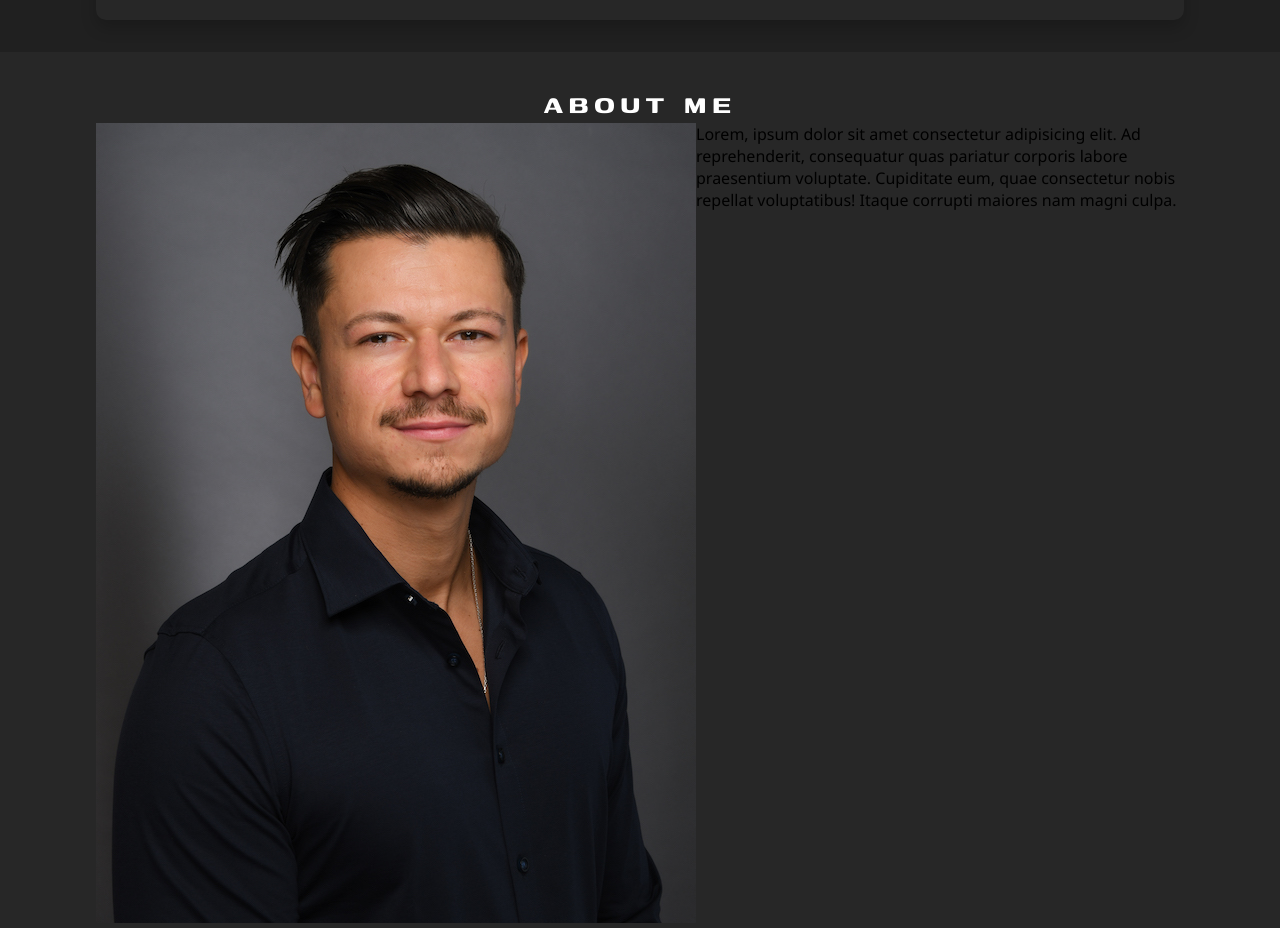
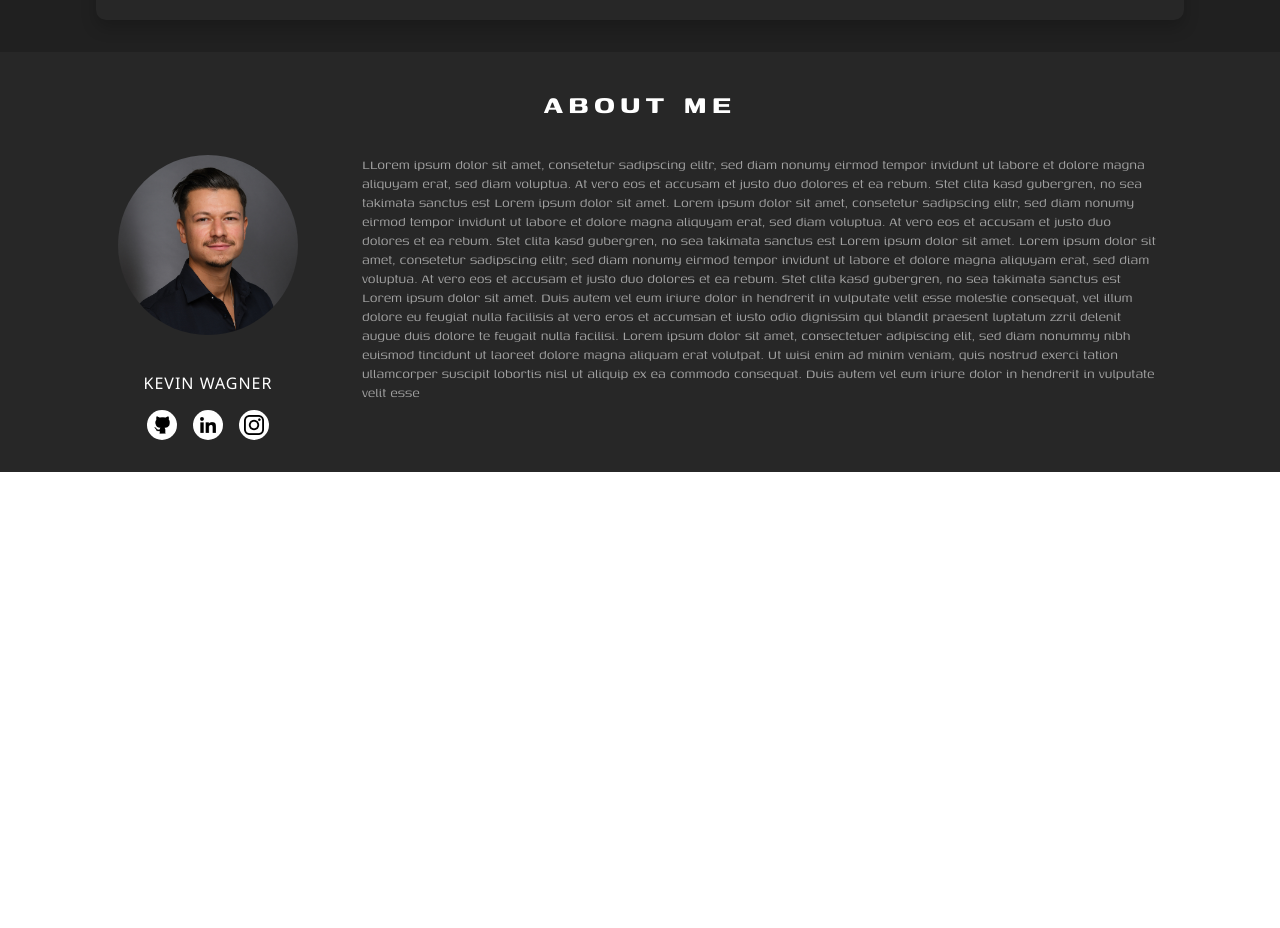
Before and after one commit to Kev4493/portfolio_blackDesign, an Angular app: page / in a window 1280 px wide. Shown: the part 2880-3808 px from the top of the page. After the commit the page ends 3352 px from the top, so only its background shows below. Built offline with nearby package versions, Linux system fonts and the light colour scheme.

Commit message:
add about section

```diff
--- a/src/app/components/about/about.component.html
+++ b/src/app/components/about/about.component.html
@@ -7,9 +7,27 @@
             <div class="about__profileLeftPicture">
                 <img src="../../../assets/img/profile.JPG" alt="">
             </div>
+            <div class="about__profileName">
+                <p>Kevin Wagner</p>
+            </div>
+            <div class="about__ProfileSocial">
+                <div class="navigation__socialmediaCircle">
+                    <img class="navigation__socialmediaCircleIcon" src="../../../assets/icons/github.png" alt="">
+                </div>
+                <div class="navigation__socialmediaCircle">
+                    <img class="navigation__socialmediaCircleIcon" src="../../../assets/icons/linkedin.png" alt="">
+                </div>
+                <div class="navigation__socialmediaCircle">
+                    <img class="navigation__socialmediaCircleIcon" src="../../../assets/icons/instagram.png" alt="">
+                </div>
+            </div>
         </div>
         <div class="about__profileRight">
-            <p>Lorem, ipsum dolor sit amet consectetur adipisicing elit. Ad reprehenderit, consequatur quas pariatur corporis labore praesentium voluptate. Cupiditate eum, quae consectetur nobis repellat voluptatibus! Itaque corrupti maiores nam magni culpa.</p>
+            <p>LLorem ipsum dolor sit amet, consetetur sadipscing elitr, sed diam nonumy eirmod tempor invidunt ut labore et dolore magna aliquyam erat, sed diam voluptua. At vero eos et accusam et justo duo dolores et ea rebum. Stet clita kasd gubergren, no sea takimata sanctus est Lorem ipsum dolor sit amet. Lorem ipsum dolor sit amet, consetetur sadipscing elitr, sed diam nonumy eirmod tempor invidunt ut labore et dolore magna aliquyam erat, sed diam voluptua. At vero eos et accusam et justo duo dolores et ea rebum. Stet clita kasd gubergren, no sea takimata sanctus est Lorem ipsum dolor sit amet. Lorem ipsum dolor sit amet, consetetur sadipscing elitr, sed diam nonumy eirmod tempor invidunt ut labore et dolore magna aliquyam erat, sed diam voluptua. At vero eos et accusam et justo duo dolores et ea rebum. Stet clita kasd gubergren, no sea takimata sanctus est Lorem ipsum dolor sit amet.
+
+                Duis autem vel eum iriure dolor in hendrerit in vulputate velit esse molestie consequat, vel illum dolore eu feugiat nulla facilisis at vero eros et accumsan et iusto odio dignissim qui blandit praesent luptatum zzril delenit augue duis dolore te feugait nulla facilisi. Lorem ipsum dolor sit amet, consectetuer adipiscing elit, sed diam nonummy nibh euismod tincidunt ut laoreet dolore magna aliquam erat volutpat.
+
+                Ut wisi enim ad minim veniam, quis nostrud exerci tation ullamcorper suscipit lobortis nisl ut aliquip ex ea commodo consequat. Duis autem vel eum iriure dolor in hendrerit in vulputate velit esse</p>
         </div>
     </div>
 </div>
--- a/src/app/components/about/about.component.scss
+++ b/src/app/components/about/about.component.scss
@@ -1,5 +1,4 @@
 .about {
-    width: 100%;
     background-color: var(--lightGrey);
     display: flex;
     flex-direction: column;
@@ -9,4 +8,50 @@
 
 .about__profile {
     display: flex;
+    justify-content: center;
+    margin: 2rem 0rem;
 }
+
+.about__profileLeft {
+    margin-right: 4rem;
+}
+
+.about__profileLeftPicture {
+    img {
+        border-radius: 50%;
+        width: 180px;
+        height: 180px;
+        object-fit: cover;
+        object-position: top;
+        margin-bottom: 2rem;
+    }
+}
+
+.about__profileName {
+    display: flex;
+    justify-content: center;
+    text-transform: uppercase;
+
+    p {
+        letter-spacing: 1px;
+        color: var(--white);
+    }
+}
+
+.about__ProfileSocial {
+    display: flex;
+    justify-content: center;
+    margin-top: 1rem;
+}
+
+.about__profileRight {
+    display: flex;
+    justify-content: center;
+    // border: 1px solid white;
+    width: 800px;
+
+    p {
+        color: var(--textGrey);
+        font-family: "Genos";
+    }
+}
--- a/src/app/components/navigation/navigation.component.scss
+++ b/src/app/components/navigation/navigation.component.scss
@@ -62,20 +62,6 @@
         flex-direction: column;
         top: 2rem;
         row-gap: 1rem;
-    }
-}
-
-.navigation__socialmediaCircle {
-    display: flex;
-    justify-content: center;
-    align-items: center;
-    background-color: var(--white);
-    border-radius: 50%;
-    width: 30px;
-    height: 30px;
-
-    &:not(:last-child) {
-        margin-right: 1rem;
     }
 }
 
--- a/src/styles.scss
+++ b/src/styles.scss
@@ -137,3 +137,23 @@ body {
     margin-top: 2rem;
     font-family: 'Genos';
 }
+
+// === SOCIAL-MEDIA-ICONS ===
+
+.navigation__socialmediaCircle {
+    display: flex;
+    justify-content: center;
+    align-items: center;
+    background-color: var(--white);
+    border-radius: 50%;
+    width: 30px;
+    height: 30px;
+
+    &:not(:last-child) {
+        margin-right: 1rem;
+    }
+}
+
+.navigation__socialmediaCircleIcon {
+    width: 20px;
+}
```
